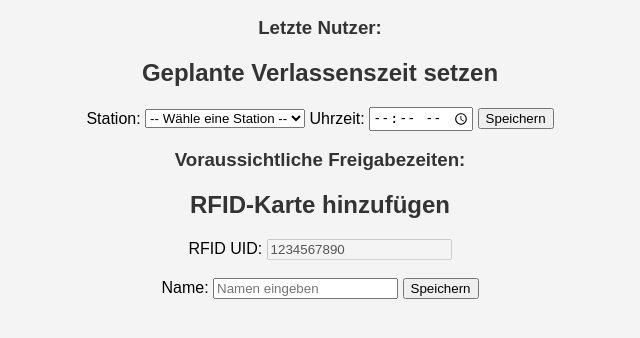
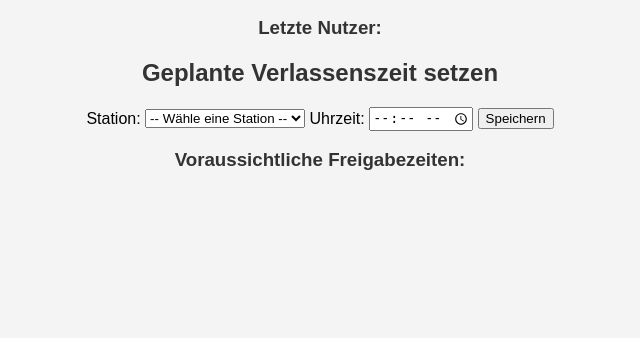
Before and after one commit to Bueni68/flask-backend, a Flask app: page / in a window 1280 px wide. Shown: the part 210-548 px from the top of the page, without its empty margins (320-960 px from the left). Run offline with Flask 3, Linux system fonts and the light colour scheme; data that the repository does not hold is empty.

Commit message:
Refreshed

```diff
--- a/main.py
+++ b/main.py
@@ -19,6 +19,7 @@ DATA_FILE = "data.json"
 
 # Hilfsfunktion zum Laden der Daten
 def load_data():
+    # Standardwerte definieren, falls die Datei nicht existiert
     default_data = {
         "stations": {"Station 1": "frei", "Station 2": "frei"},
         "people_count": 0,
@@ -26,44 +27,44 @@ def load_data():
         "estimated_times": []
     }
 
+    # Versuchen, die Datei zu öffnen und die Daten zu laden
     try:
         with open(DATA_FILE, "r") as file:
             data = json.load(file)
 
+            # Falls "estimated_times" fehlt, füge es als leere Liste hinzu
             if "estimated_times" not in data:
                 data["estimated_times"] = []
 
+            # Falls die gespeicherten Daten fehlerhaft sind (z. B. zu viele Stationen), zurücksetzen
             if "stations" not in data or len(data["stations"]) > 2:
                 return default_data
 
             return data
     except (FileNotFoundError, json.JSONDecodeError):
+        # Falls Datei nicht existiert oder fehlerhaft ist, Standarddaten zurückgeben
         return default_data
 
 # Hilfsfunktion zum Speichern der Daten
 def save_data(data):
     with open(DATA_FILE, "w") as file:
-        json.dump(data, file, indent=4)
+        json.dump(data, file)
 
 # Hilfsfunktion zum Zählen der belegten Stationen
 def count_occupied_stations(stations):
     return sum(1 for status in stations.values() if status == "belegt")
 
-# RFID-Datei erstellen, falls sie nicht existiert
-def create_rfid_users_file():
-    if not os.path.exists("rfid_users.json"):
-        with open("rfid_users.json", "w") as file:
-            json.dump({}, file, indent=4)
-
-create_rfid_users_file()
-
+# Hauptseite
 @app.route("/")
 def index():
     return render_template("index.html")
 
+# API zum Abrufen des Status
 @app.route("/status", methods=["GET"])
 def get_status():
     data = load_data()
+
+    # Berechnung der belegten Stationen
     occupied_stations = count_occupied_stations(data["stations"])
 
     return jsonify({
@@ -73,67 +74,79 @@ def get_status():
         "estimated_times": data["estimated_times"]
     })
 
+# API zum Aktualisieren der Sensordaten (vom ESP32 aufgerufen)
 @app.route("/update", methods=["POST"])
 def update_status():
-    try:
-        if not request.is_json:
-            return jsonify({"error": "JSON-Daten erwartet"}), 400
+    if not request.is_json:
+        return jsonify({"error": "JSON-Daten erwartet"}), 400  # Falls keine JSON-Daten kommen
 
-        new_data = request.get_json()
-        current_data = load_data()
-        germany_tz = pytz.timezone('Europe/Berlin')
+    new_data = request.get_json()
+    current_data = load_data()
 
-        # Debugging: Empfangene Daten ausgeben
-        print("Empfangene Daten:", new_data)
+    # Hole die Zeitzone für Deutschland
+    germany_tz = pytz.timezone('Europe/Berlin')
 
-        # Falls RFID-UID existiert, Namen zuweisen
-        if "history" in new_data and len(new_data["history"]) > 0:
-            for entry in new_data["history"]:
-                entry["timestamp"] = datetime.now(germany_tz).strftime("%Y-%m-%d %H:%M:%S")
+    # 1️. RESET (Falls vom ESP gesendet)
+    if new_data.get("reset"):
+        current_data = {
+            "stations": {"Station 1": "frei", "Station 2": "frei"},
+            "people_count": 0,
+            "history": [],
+            "estimated_times": []
+        }
+        save_data(current_data)
+        return jsonify({"message": "Alle Daten zurückgesetzt!"})
 
-                rfid_uid = entry.get("rfid_uid", "unbekannt")
+    # 2️. Stationsstatus aktualisieren
+    if "stations" in new_data:
+        for station, status in new_data["stations"].items():
+            current_data["stations"][station] = status
 
-                with open("rfid_users.json", "r") as file:
-                    user_data = json.load(file)
+    # 3️. Historie aktualisieren (Personen betreten/verlassen)
+    if "history" in new_data:
+        for entry in new_data["history"]:
+            # Zeitstempel mit der richtigen Zeitzone (Deutschland)
+            entry["timestamp"] = datetime.now(germany_tz).strftime("%Y-%m-%d %H:%M:%S")
 
-                entry["name"] = user_data.get(rfid_uid, "Unbekannt")
+            # Doppelten Eintrag verhindern
+            if entry not in current_data["history"]:
+                current_data["history"].insert(0, entry)  # Neueste zuerst speichern
+            else:
+                print(" Doppelter Eintrag erkannt, wird ignoriert:", entry)
 
-                if entry not in current_data["history"]:
-                    current_data["history"].insert(0, entry)
-                else:
-                    print("Doppelter Eintrag erkannt, wird ignoriert:", entry)
+            if entry["action"] == "Betreten":
+                current_data["stations"][entry["station"]] = "belegt"
 
-                if entry["action"] == "Betreten":
-                    current_data["stations"][entry["station"]] = "belegt"
+        # Station direkt auf "frei" setzen, wenn eine Person die Station verlässt
+        for entry in new_data["history"]:
+            if entry["action"] == "Verlassen":
+                current_data["stations"][entry["station"]] = "frei"
 
-            for entry in new_data["history"]:
-                if entry["action"] == "Verlassen":
-                    current_data["stations"][entry["station"]] = "frei"
+    save_data(current_data)
+    return jsonify({"message": "Daten aktualisiert!"})
 
-        save_data(current_data)
-        return jsonify({"message": "Daten aktualisiert!"})
-
-    except Exception as e:
-        print("Fehler in /update:", e)
-        return jsonify({"error": str(e)}), 500
-
+# API zum Speichern der geplanten Verlassenszeit
 @app.route("/set_leave_time", methods=["POST"])
 def set_leave_time():
     try:
-        data = request.json
-        station = data["station"]
-        leave_time = data["leave_time"]
+        data = request.json  # Empfange die Daten im JSON-Format
+        station = data["station"]  # Hol die Station
+        leave_time = data["leave_time"]  # Hol die Verlassenszeit
 
         current_data = load_data()
 
+        # Prüfen, ob die Station existiert
         if station not in current_data["stations"]:
             return jsonify({"error": "Ungültige Station!"}), 400
 
+        # Prüfen, ob die ausgewählte Station belegt ist
         if current_data["stations"].get(station) != "belegt":
-            return jsonify({"error": f"{station} ist derzeit nicht belegt."}), 400
+            return jsonify({"error": f"{station} ist derzeit nicht belegt. Bitte wähle eine andere Station."}), 400
 
+        # Debug-Ausgabe: Überprüfen, was in current_data gespeichert ist
         print("Aktuelle Daten vor dem Speichern:", current_data)
 
+        # Speichern der Verlassenszeit für die spezifische Station
         current_data["estimated_times"].append(f"{station}: {leave_time}")
         save_data(current_data)
 
@@ -141,33 +154,7 @@ def set_leave_time():
     except Exception as e:
         return jsonify({"error": f"Fehler beim Speichern der Verlassenszeit: {e}"}), 500
 
-@app.route("/add_rfid", methods=["POST"])
-def add_rfid():
-    try:
-        data = request.get_json()
-        rfid_uid = data.get("rfid_uid")
-        name = data.get("name", "Unbekannt")
-
-        if not rfid_uid:
-            return jsonify({"error": "RFID-UID erforderlich!"}), 400
-
-        with open("rfid_users.json", "r") as file:
-            user_data = json.load(file)
-
-        if rfid_uid in user_data:
-            return jsonify({"error": "RFID-Karte existiert bereits!"}), 400
-
-        user_data[rfid_uid] = name
-
-        with open("rfid_users.json", "w") as file:
-            json.dump(user_data, file, indent=4)
-
-        return jsonify({"message": f"RFID-Karte {rfid_uid} wurde als {name} gespeichert."}), 200
-
-    except Exception as e:
-        return jsonify({"error": f"Fehler beim Speichern: {e}"}), 500
-
+# Starten des Servers (Render nutzt einen dynamischen Port)
 if __name__ == "__main__":
-    create_rfid_users_file()
     port = int(os.environ.get("PORT", 5000))
     app.run(host="0.0.0.0", port=port)
--- a/static/script.js
+++ b/static/script.js
@@ -1,4 +1,3 @@
-// Funktion zum Status aktualisieren
 function updateStatus() {
     fetch("/status")
         .then(response => response.json())
@@ -59,7 +58,7 @@ function updateStatus() {
         });
 }
 
-// Funktion zum Speichern der geplanten Verlassenszeit
+// 🔹 Funktion zum Speichern der geplanten Verlassenszeit
 function sendLeaveTime() {
     let station = document.getElementById("station_select").value;
     let leaveTime = document.getElementById("leave_time").value;
@@ -95,42 +94,4 @@ function sendLeaveTime() {
     });
 }
 
-// Funktion zum Hinzufügen einer RFID-Karte
-function addRfidCard() {
-    let rfidUid = document.getElementById("rfid_uid").value.trim();
-    let rfidName = document.getElementById("rfid_name").value.trim();
-    let messageBox = document.getElementById("rfid_message");
-
-    if (!rfidUid || !rfidName) {
-        messageBox.textContent = "Bitte RFID-UID und Namen eingeben!";
-        return;
-    }
-
-    console.log("Sende Daten:", { rfid_uid: rfidUid, name: rfidName });
-
-    fetch("/add_rfid", {
-        method: "POST",
-        headers: { "Content-Type": "application/json" },
-        body: JSON.stringify({ rfid_uid: rfidUid, name: rfidName })
-    })
-    .then(response => response.json())
-    .then(data => {
-        if (data.success) {
-            messageBox.textContent = "RFID-Karte erfolgreich hinzugefügt!";
-        } else {
-            messageBox.textContent = data.message || data.error;
-        }
-    })
-    .catch(error => {
-        console.error("Fehler:", error);
-        messageBox.textContent = "Fehler beim Speichern!";
-    });
-}
-
-// Simulation einer RFID-UID, die vom ESP32 kommt (diese wird durch die tatsächliche UID vom ESP32 ersetzt)
-const rfidUidFromESP = "1234567890";  // Beispiel-UID, diese kommt normalerweise vom ESP32
-
-// Zeige die RFID-UID im Eingabefeld an
-document.getElementById("rfid_uid").value = rfidUidFromESP;
-
 updateStatus(); // Erstes Update sofort ausführen
--- a/templates/index.html
+++ b/templates/index.html
@@ -33,20 +33,6 @@
 <h3>Voraussichtliche Freigabezeiten:</h3>
 <ul id="estimated_times"></ul>
 
-    <h2>RFID-Karte hinzufügen</h2>
-
-    <label for="rfid_uid">RFID UID:</label>
-    <input type="text" id="rfid_uid" disabled>
-
-    <br><br>
-
-    <label for="rfid_name">Name:</label>
-    <input type="text" id="rfid_name" placeholder="Namen eingeben">
-
-    <button onclick="addRfidCard()">Speichern</button>
-
-    <p id="rfid_message"></p>
-
     <script src="{{ url_for('static', filename='script.js') }}"></script>
 </body>
 </html>
```
Lines whose indentation alone changed are shown as unchanged.
